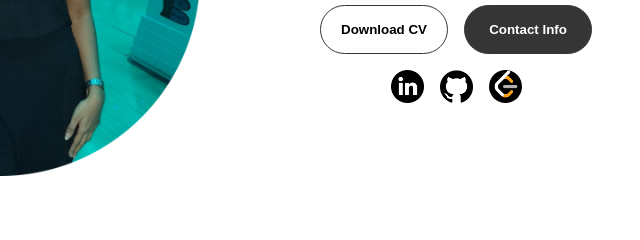
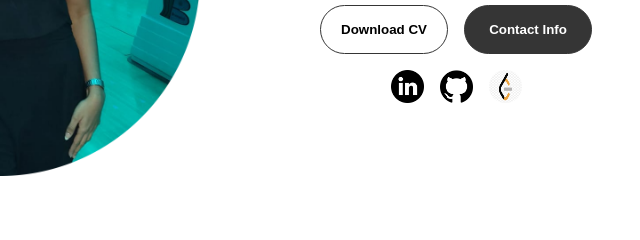
Before and after one commit to khushi747/Portfolio-Website, a plain HTML site: page index.html in a window 1280 px wide. Shown: the part 496-736 px from the top of the page, 424-1064 px from the left. Drawn offline with Linux system fonts and the light colour scheme.

Commit message:
done with all the icons :))

```diff
--- a/index.html
+++ b/index.html
@@ -71,7 +71,7 @@
             class="icon"
             onclick="location.href='https://github.com/khushi747'" />
             <img
-            src="./assets/leetcode.png"
+            src="./assets/leetcode2.png"
             alt="My Leetcode Profile"
             class="icon"
             onclick="location.href='https://Leetcode.com/khushi747'" />
```
